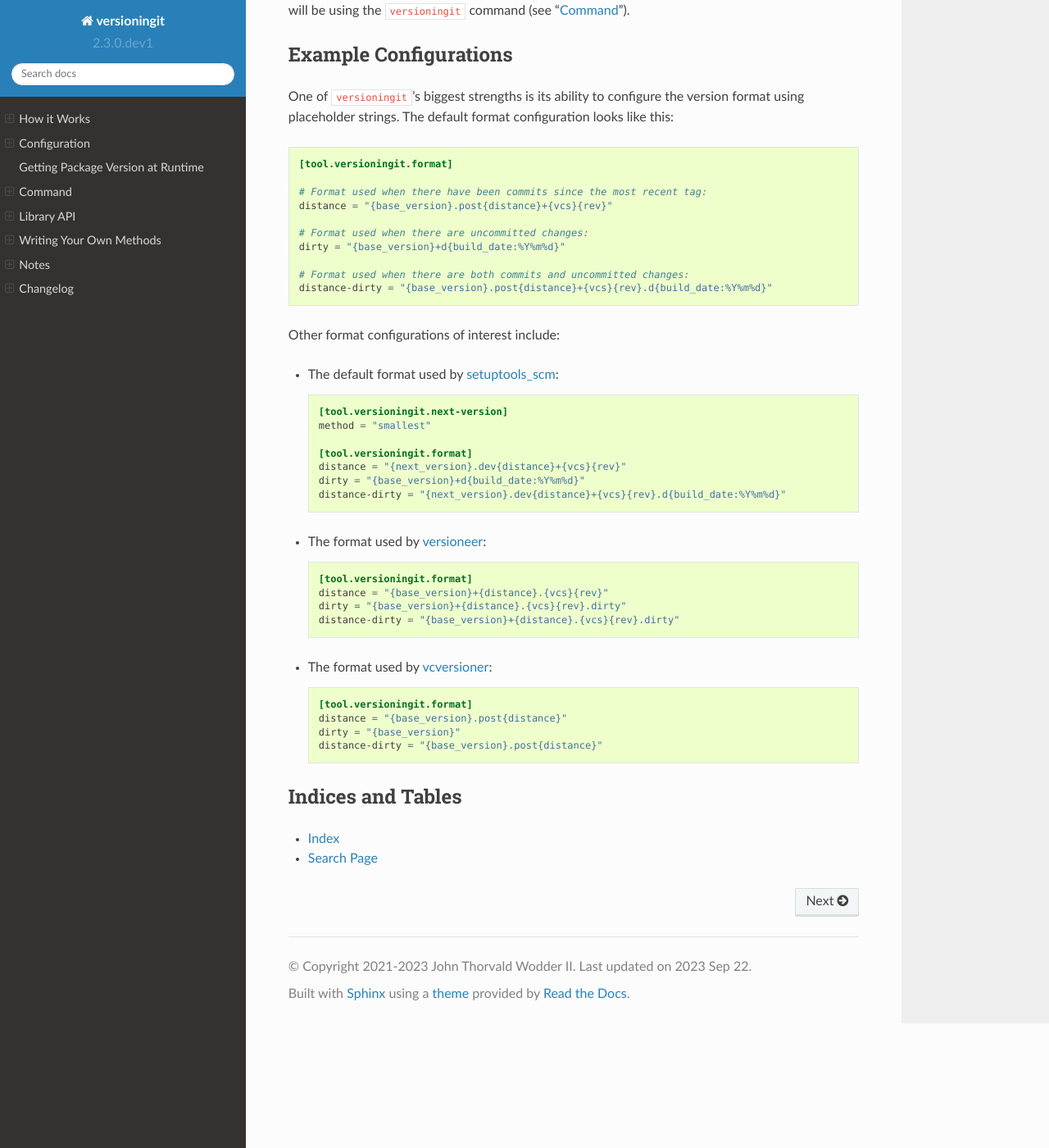
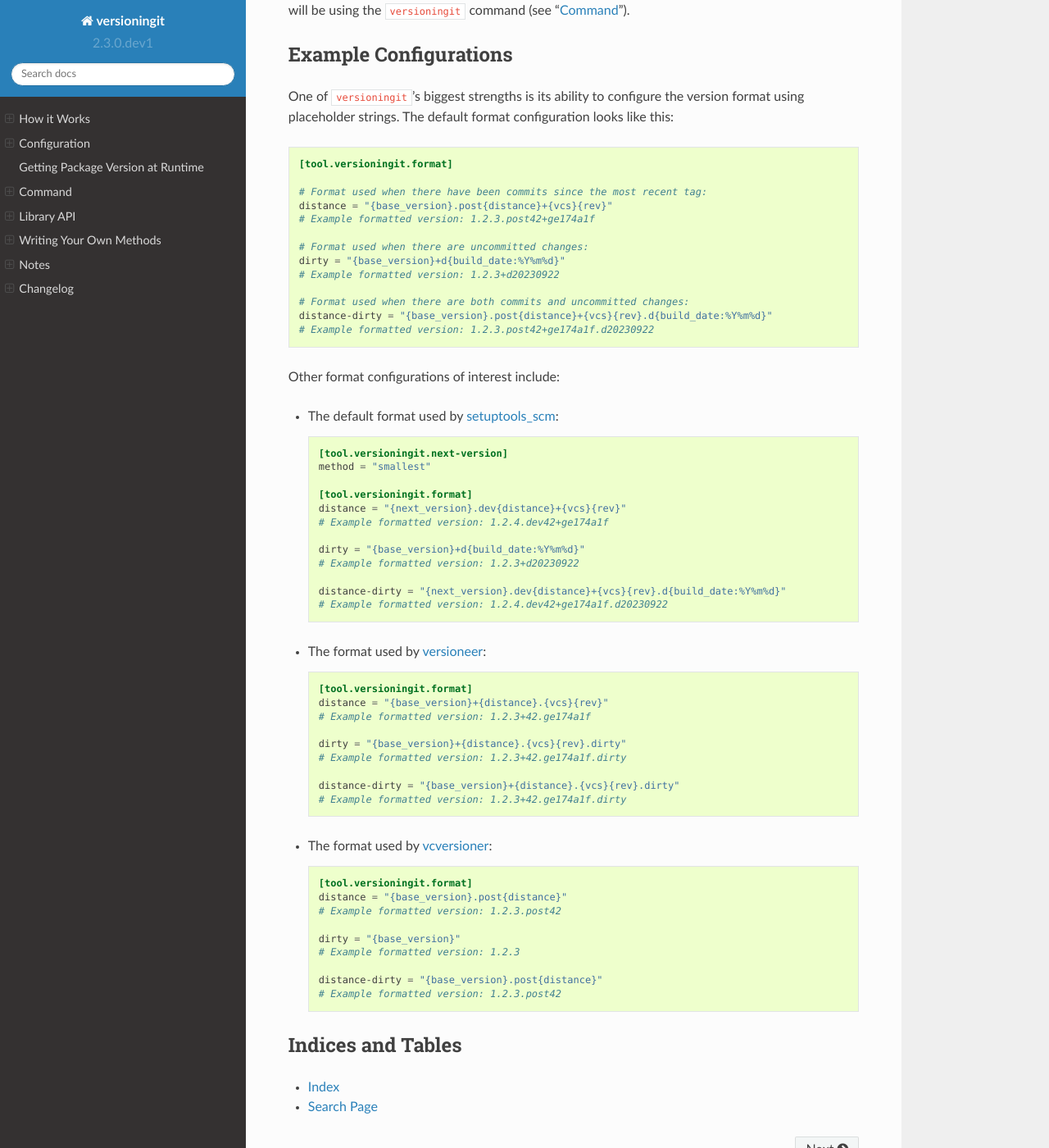
Before and after one commit to jwodder/versioningit, a Sphinx documentation site: the page built from docs/index.rst, in a window 1280 px wide and 1400 px high, scrolled down 1817 px. Shown: the whole window at 82% size. Built offline with Sphinx 7.4.7 and the Read the Docs theme 2.0.0, drawn with Linux system fonts in a browser that asks for light colours.

Commit message:
[skip ci] Add example formatted versions to examples of version formats

```diff
--- a/docs/index.rst
+++ b/docs/index.rst
@@ -124,12 +124,15 @@
 
     # Format used when there have been commits since the most recent tag:
     distance = "{base_version}.post{distance}+{vcs}{rev}"
+    # Example formatted version: 1.2.3.post42+ge174a1f
 
     # Format used when there are uncommitted changes:
     dirty = "{base_version}+d{build_date:%Y%m%d}"
+    # Example formatted version: 1.2.3+d20230922
 
     # Format used when there are both commits and uncommitted changes:
     distance-dirty = "{base_version}.post{distance}+{vcs}{rev}.d{build_date:%Y%m%d}"
+    # Example formatted version: 1.2.3.post42+ge174a1f.d20230922
 
 Other format configurations of interest include:
 
@@ -142,8 +145,13 @@
 
       [tool.versioningit.format]
       distance = "{next_version}.dev{distance}+{vcs}{rev}"
+      # Example formatted version: 1.2.4.dev42+ge174a1f
+
       dirty = "{base_version}+d{build_date:%Y%m%d}"
+      # Example formatted version: 1.2.3+d20230922
+
       distance-dirty = "{next_version}.dev{distance}+{vcs}{rev}.d{build_date:%Y%m%d}"
+      # Example formatted version: 1.2.4.dev42+ge174a1f.d20230922
 
 - The format used by versioneer_:
 
@@ -151,8 +159,13 @@
 
       [tool.versioningit.format]
       distance = "{base_version}+{distance}.{vcs}{rev}"
+      # Example formatted version: 1.2.3+42.ge174a1f
+
       dirty = "{base_version}+{distance}.{vcs}{rev}.dirty"
+      # Example formatted version: 1.2.3+42.ge174a1f.dirty
+
       distance-dirty = "{base_version}+{distance}.{vcs}{rev}.dirty"
+      # Example formatted version: 1.2.3+42.ge174a1f.dirty
 
 - The format used by vcversioner_:
 
@@ -160,8 +173,13 @@
 
       [tool.versioningit.format]
       distance = "{base_version}.post{distance}"
+      # Example formatted version: 1.2.3.post42
+
       dirty = "{base_version}"
+      # Example formatted version: 1.2.3
+
       distance-dirty = "{base_version}.post{distance}"
+      # Example formatted version: 1.2.3.post42
 
 .. _setuptools_scm: https://github.com/pypa/setuptools_scm
 .. _versioneer: https://github.com/python-versioneer/python-versioneer
```
Also changed, not shown: README.rst (+18 -1 lines).
